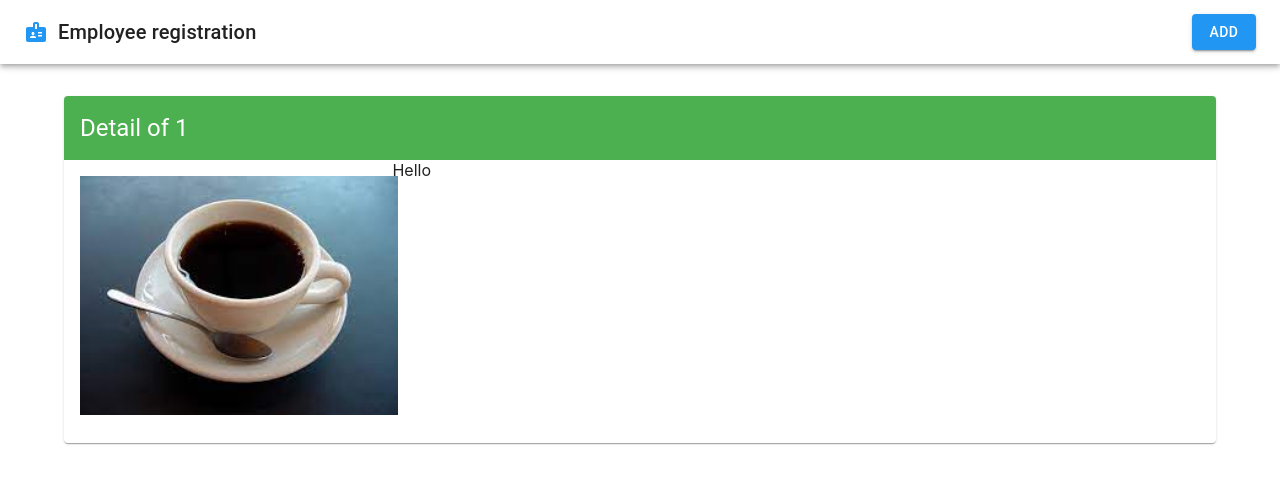
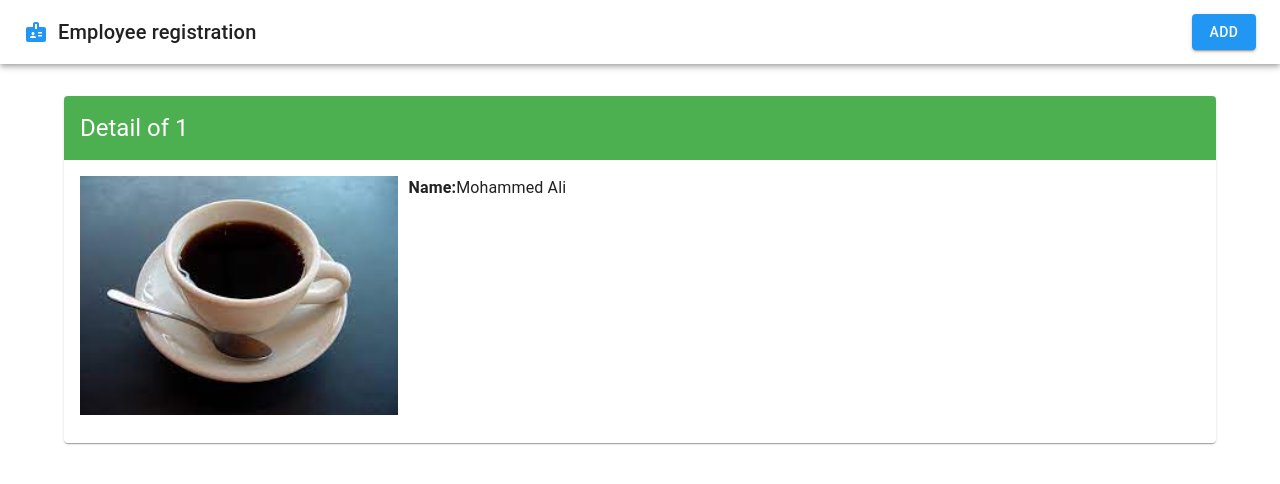
Before and after one commit to mohaali482/employee-registration-frontend, a React (Create React App) app: page /detail/1 in a window 1280 px wide. Shown: the top 484 px of the page. Built offline with nearby package versions, Linux system fonts and the light colour scheme.

Commit message:
Add grid item component for data display

```diff
--- a/src/pages/Detail.js
+++ b/src/pages/Detail.js
@@ -4,6 +4,7 @@ import Card from '@mui/material/Card';
 import CardHeader from '@mui/material/CardHeader';
 import { CardContent, Grid } from '@mui/material';
 import { Box } from '@mui/system';
+import GridItem from '../components/GridItem';
 import dummyImage from '../static/img/dummy.jfif';
 
 
@@ -18,7 +19,7 @@ const Detail = () => {
                     <img src={dummyImage} width={'100%'}/>
                 </Box>
                 <Grid container spacing={2}>
-                    Hello
+                    <GridItem dataKey={'Name'} dataValue={'Mohammed Ali'} />
                 </Grid>
             </Box>
         </CardContent>
```
